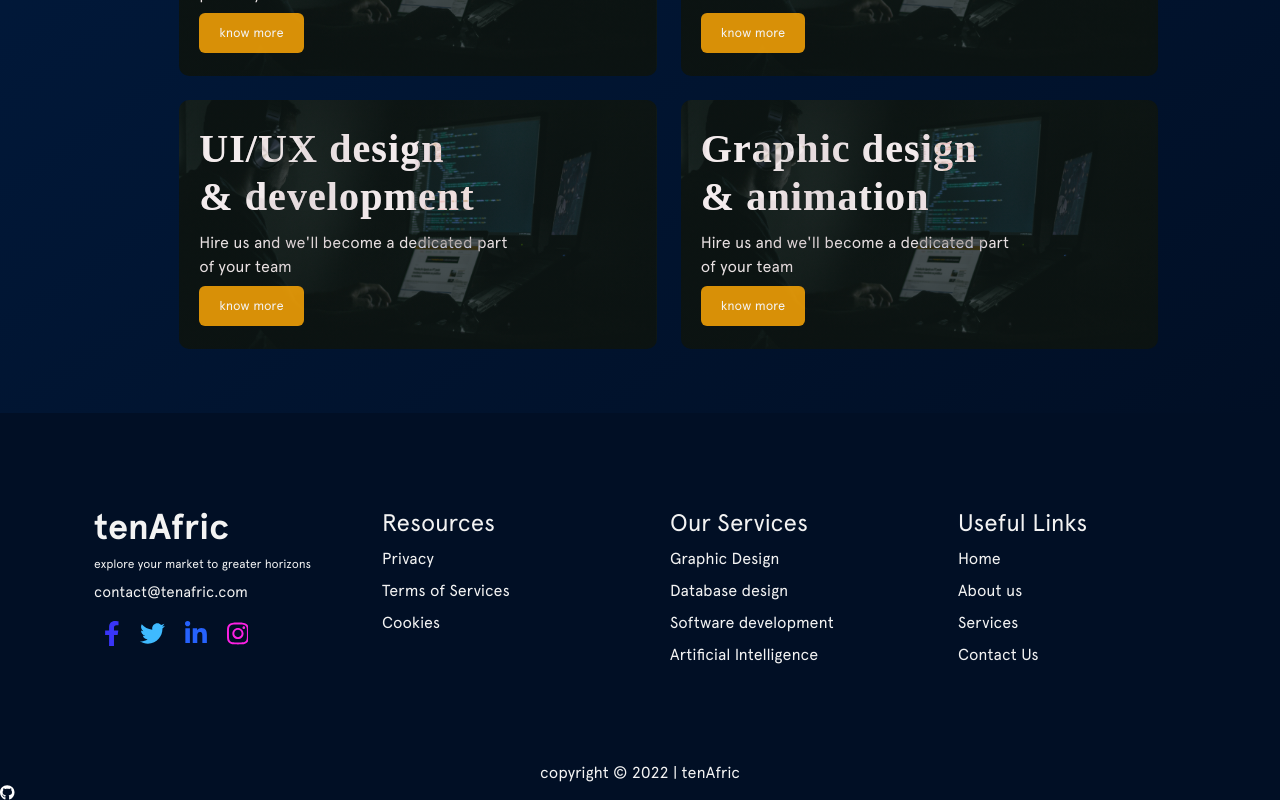
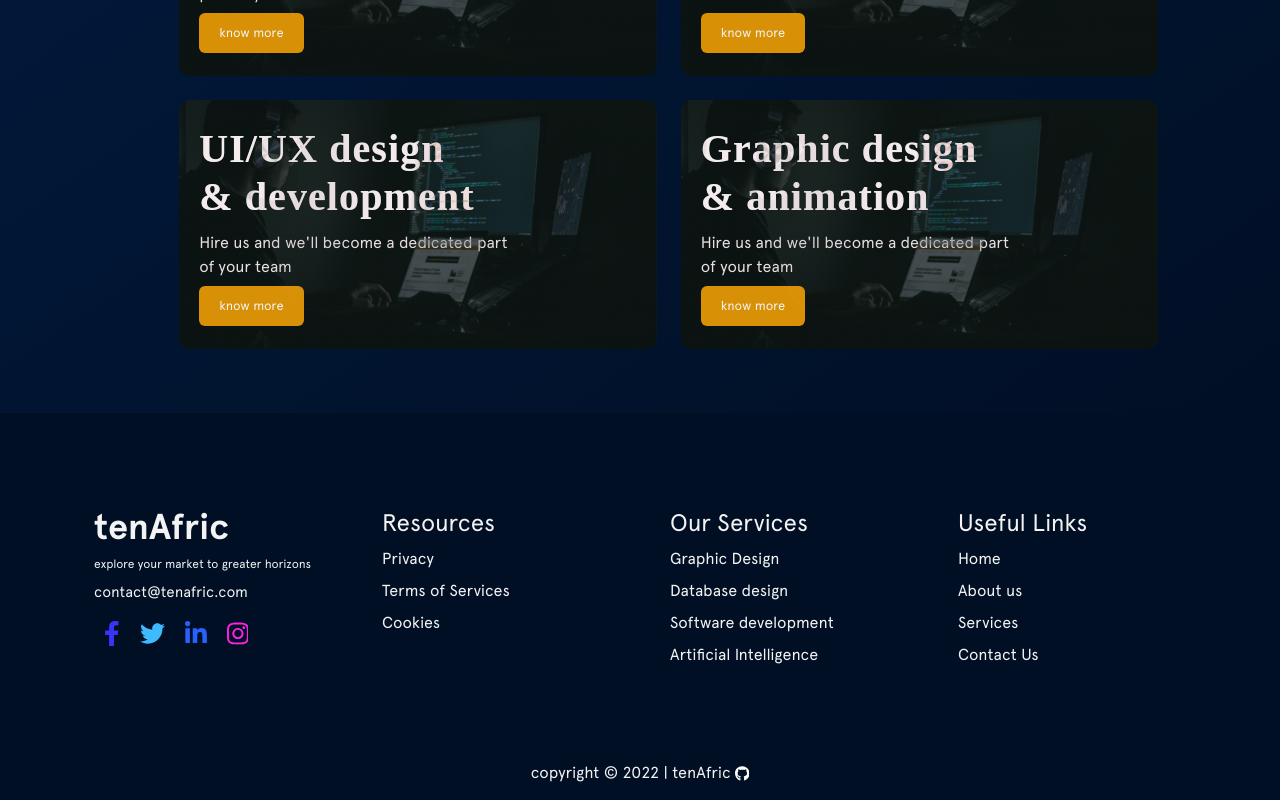
Before and after one commit to tenAfric/tenAfrik, a React (Create React App) app: page / in a window 1280 px wide. Shown: the part 1219-2019 px from the top of the page. Built offline with nearby package versions, Linux system fonts and the light colour scheme.

Commit message:
floor weak trade race met

```diff
--- a/src/styles/css/footer.css
+++ b/src/styles/css/footer.css
@@ -47,4 +47,5 @@
 .footer .footerCopyright p span span a .githubIcon {
   height: 15px;
   fill: #fff;
+  display: unset !important;
 }/*# sourceMappingURL=footer.css.map */
--- a/src/styles/scss/footer.scss
+++ b/src/styles/scss/footer.scss
@@ -50,6 +50,7 @@
                         .githubIcon{
                             height: 15px;
                             fill: #fff;
+                            display: unset !important;
                         }
                     }
                 }
```
Also changed, not shown: 1 other file (tests, documents, lock files or other folders).
